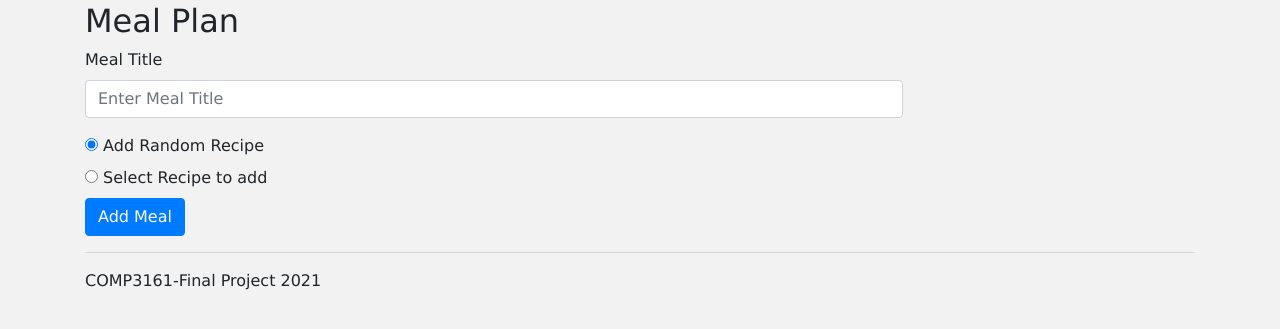
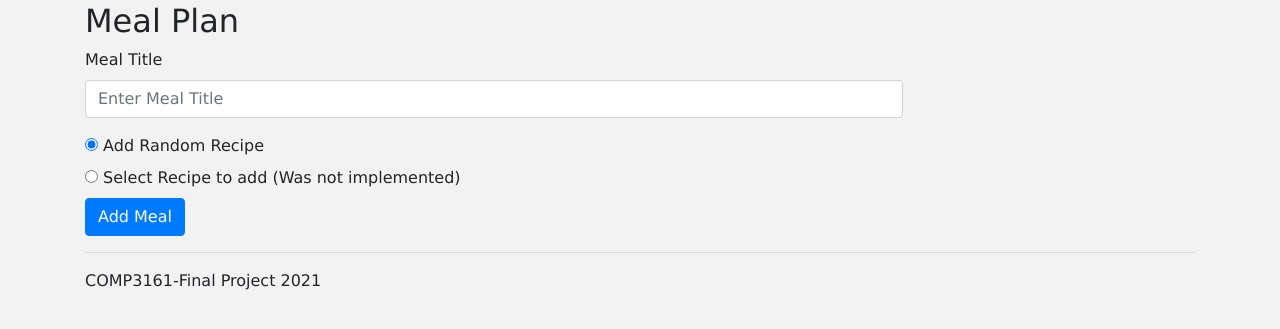
Before and after one commit to ChevaunBent/Comp3161-FinalProject, a Flask app: template app/templates/newmeal.html in a window 1280 px wide. Shown: the part 72-401 px from the top of the page. Run offline with Flask 2, Linux system fonts and the light colour scheme; the template is opened without the code that fills it: values that come from a table or form of the project are taken from there, others are empty; the visitor is signed in with stand-in values (Sample User, id 1); some libraries are stand-ins or nearby versions.

Commit message:
Minor Change

```diff
--- a/app/templates/newmeal.html
+++ b/app/templates/newmeal.html
@@ -12,7 +12,7 @@
         </div>
         <div>
             <input type="radio" id="select2" name="select1">
-            <label for="select2">Select Recipe to add</label>
+            <label for="select2">Select Recipe to add (Was not implemented)</label>
         </div>
         <button type="submit" name="submit" class="btn btn-primary ">Add Meal</button>
     </form>
```
